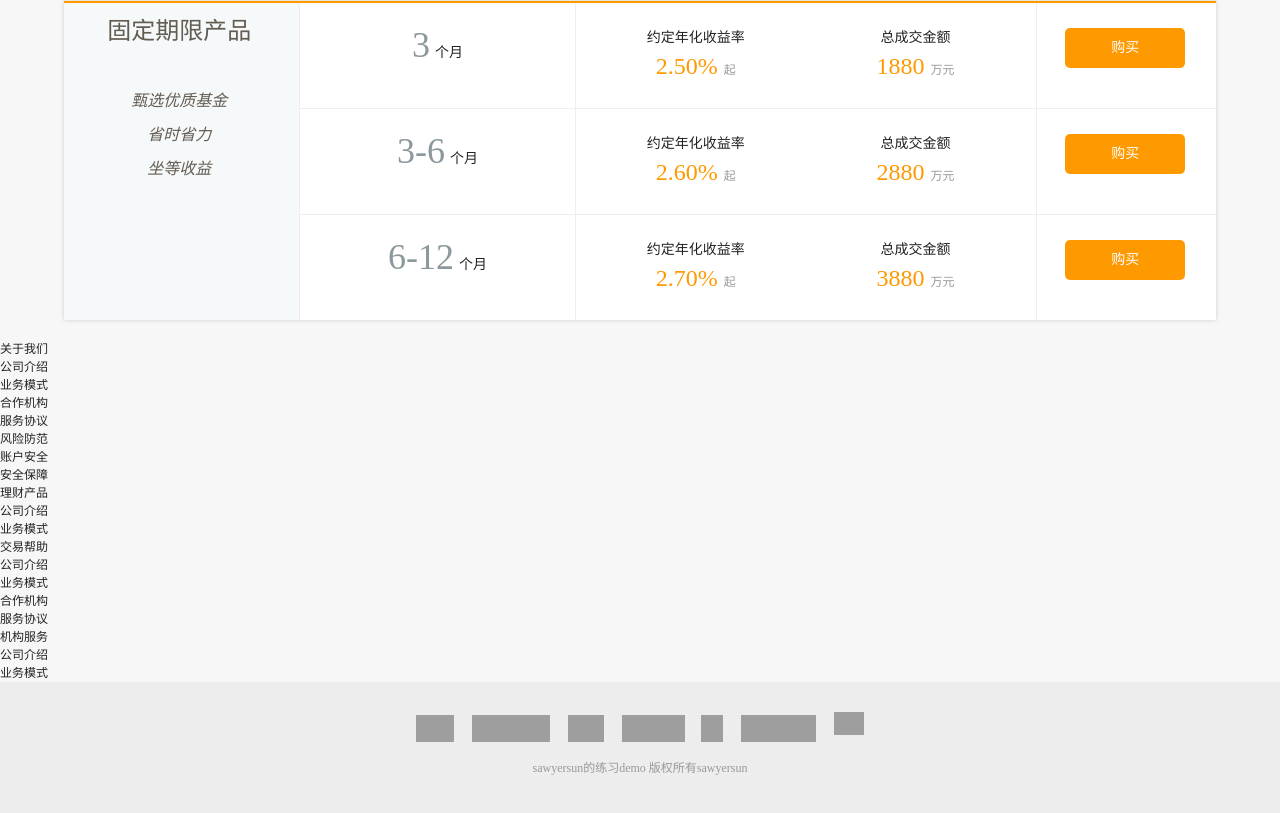
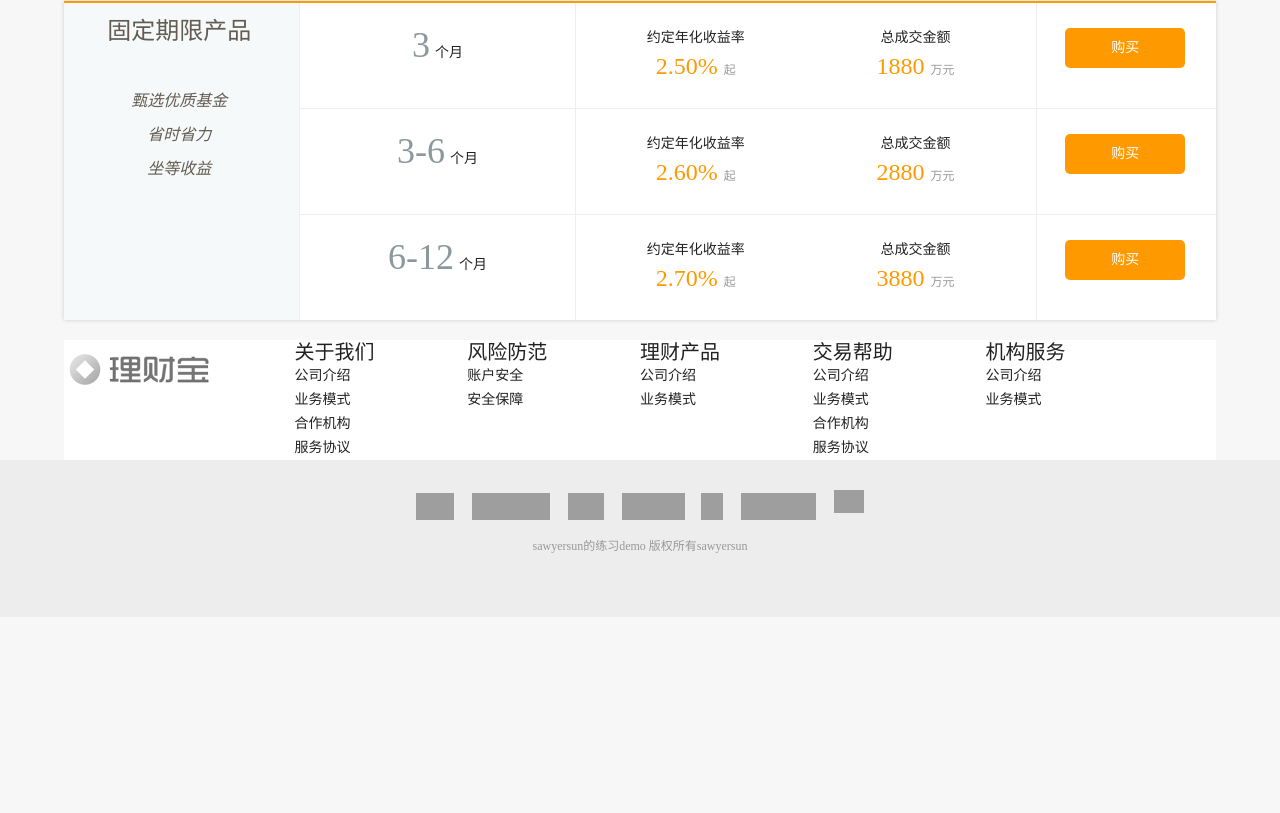
Before and after one commit to sgy123456/ManagerMoneyDemo, a plain HTML site: page index.html in a window 1280 px wide. Shown: the part 2012-2825 px from the top of the page. After the commit the page ends 2629 px from the top, so only its background shows below. Drawn offline with Linux system fonts and the light colour scheme; grey boxes are pictures that could not be loaded.

Commit message:
底部导航

```diff
--- a/css/main.css
+++ b/css/main.css
@@ -401,7 +401,32 @@ container
     background-color: #ccc !important;
     cursor: not-allowed;
 }
-
+.footer-content {
+    width: 90%;
+    margin: 0 auto;
+    background-color: #ffffff;
+}
+.footer-content .brand {
+    float: left;
+    display: block;
+    /*-webkit-filter: grayscale(100%);*/
+    filter: grayscale(100%);
+    width: 20%;
+    height: 35px;
+    background: url('../img/logo@1x.png') no-repeat left;
+    background-size: 150px 35px;
+}
+.footer-content ul{
+    float: left;
+    width: 15%;
+}
+.footer-content ul .title{
+    font-size: 2rem;
+}
+.footer-content ul li {
+    font-size: 1.4rem;
+    line-height: 2.4rem;
+}
 /* 底部 */
 
 footer {
--- a/index.html
+++ b/index.html
@@ -195,7 +195,8 @@
 
     </section>
     <section class="footer">
-        <div class="footer-content">
+        <div class="footer-content clearfix">
+            <p class="brand"></p>
             <ul>
                 <li class="title">关于我们</li>
                 <li href="#">公司介绍</li>
```
